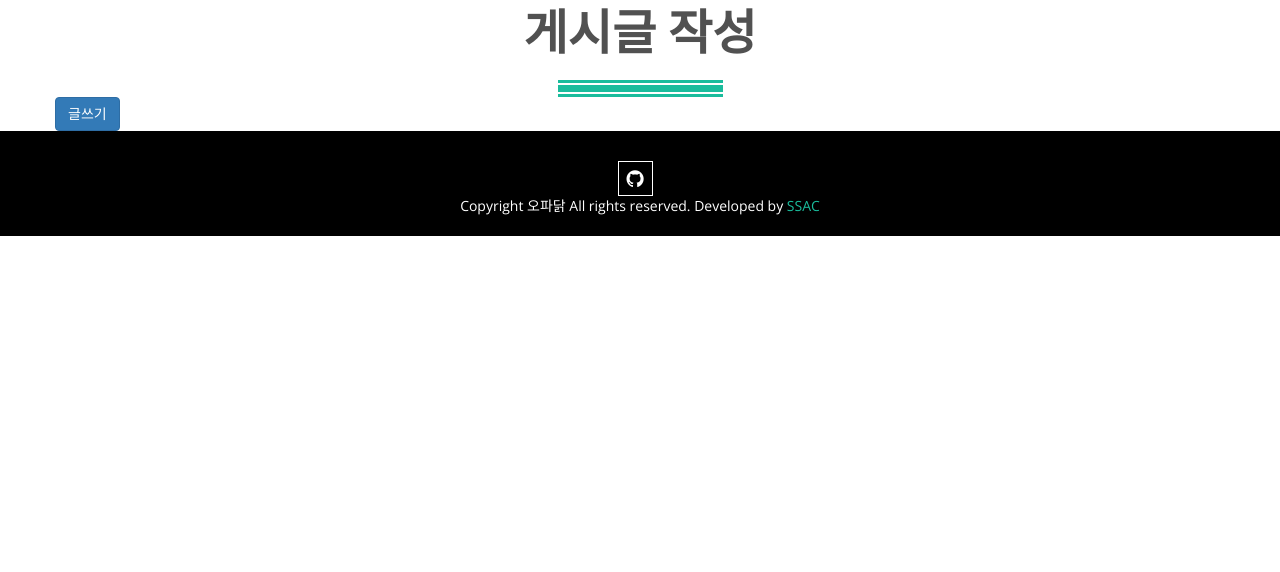
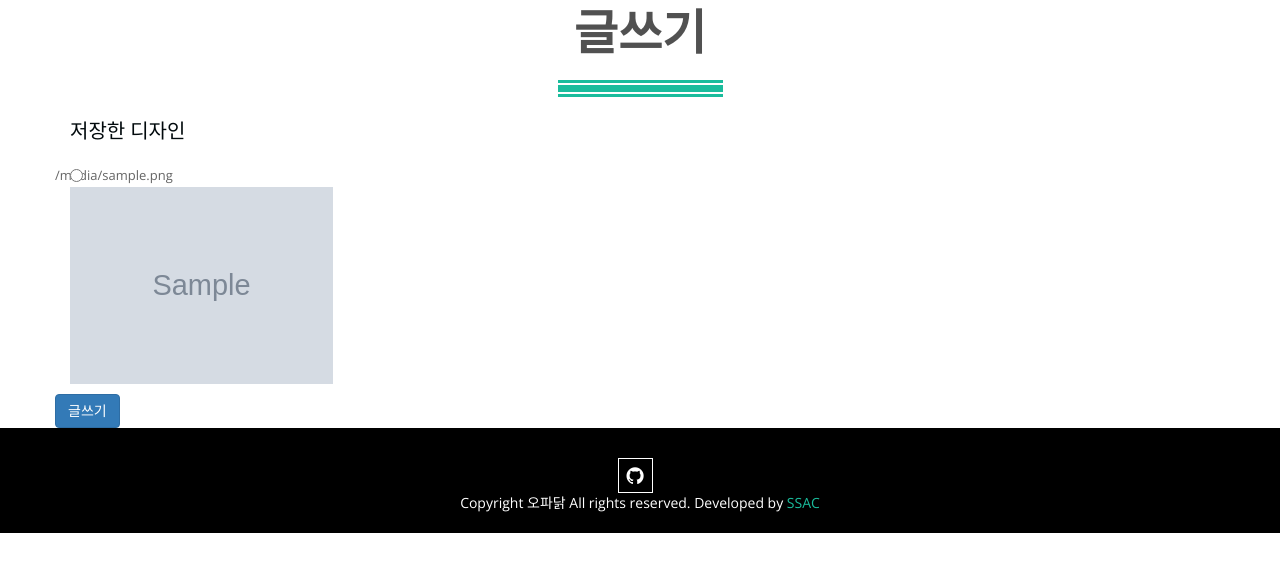
Before and after one commit to tyeong2/SSAC_final, a Django app: template board/templates/board_write.html in a window 1280 px wide. Shown: the part 90-662 px from the top of the page. Run offline with Django 3.2, Linux system fonts and the light colour scheme; the template is opened without the code that fills it: most values are stand-ins (such as "Sample title", 1, 10 or a date in 2020); grey boxes marked "Sample" are stand-in pictures; some libraries are stand-ins or nearby versions.

Commit message:
사용자가 저장한 이미지 선택하기 추가, 기존의 이미지 업로드 기능 삭제

```diff
--- a/board/templates/board_write.html
+++ b/board/templates/board_write.html
@@ -5,7 +5,7 @@
     <div class="row">
         <div class="col-sm-12">
             <div class="titie-section wow fadeInDown animated ">
-                <h1>게시글 작성</h1>
+                <h1>글쓰기</h1>
             </div>
         </div>
     </div>
@@ -17,25 +17,36 @@
                 <div class="form-group">
                     <label for="{{ field.id_for_label }}">{{ field.label }}</label>
                     {% ifequal field.name 'contents' %}
-                    <textarea
-                        class="form-conrtrol"
-                        name="{{ field.name }}"
-                        placeholder="{{ field.label }}"
-                    ></textarea>
+                    <textarea class="form-conrtrol" name="{{ field.name }}" placeholder="{{ field.label }}"></textarea>
                     {% else %}
-                    <input
-                            type="{{ field.field.widget.input_type }}"
-                            class="form-conrtrol"
-                            id="{{ field.id_for_label }}"
-                            placeholder="{{ field.label }}"
-                            name="{{ field.name }}"
-                    />
+                    <input type="{{ field.field.widget.input_type }}" class="form-conrtrol"
+                        id="{{ field.id_for_label }}" placeholder="{{ field.label }}" name="{{ field.name }}" />
                     {% endifequal %}
                 </div>
+
                 {% if field.errors %}
                 <span style="color: red;">{{ field.errors }}</span>
                 {% endif %}
                 {% endfor %}
+
+                <div class="container">
+                    {% if member.usercar_set.count > 0 %}
+                    <h2>저장한 디자인</h2>
+                    <div class="row featured isotope">
+                        <span>{{member.usercar.img_path}}</span>
+                        {% for usercar in member.usercar_set.all %}
+                        <div class="col-md-3 col-sm-6 col-xs-12 featured-items isotope-item">
+                            <fieldset>
+                                <input id="check-img" type="radio" name="img_path" value="{{ usercar.img_path }}">
+                                <label for="check-img"><img src="{{ usercar.img_path }}" class="img-responsive"
+                                        width="512" height="512" alt=""></label>
+                            </fieldset>
+                        </div>
+                        {% endfor %}
+                    </div>
+                    {% endif %}
+                </div>
+
                 <button type="submit" class="btn btn-primary">글쓰기</button>
             </form>
         </div>
```
